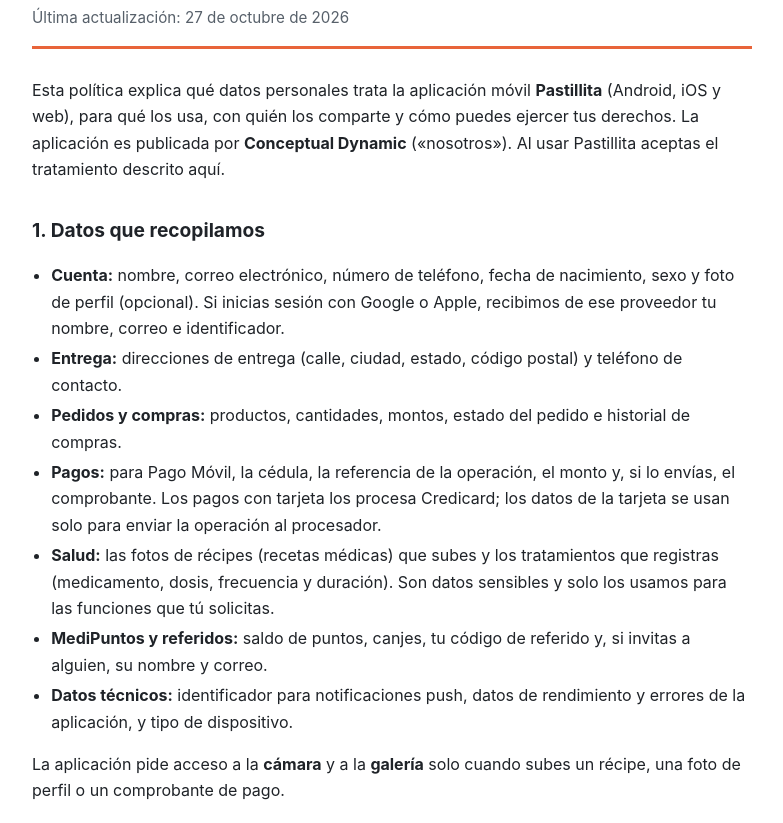
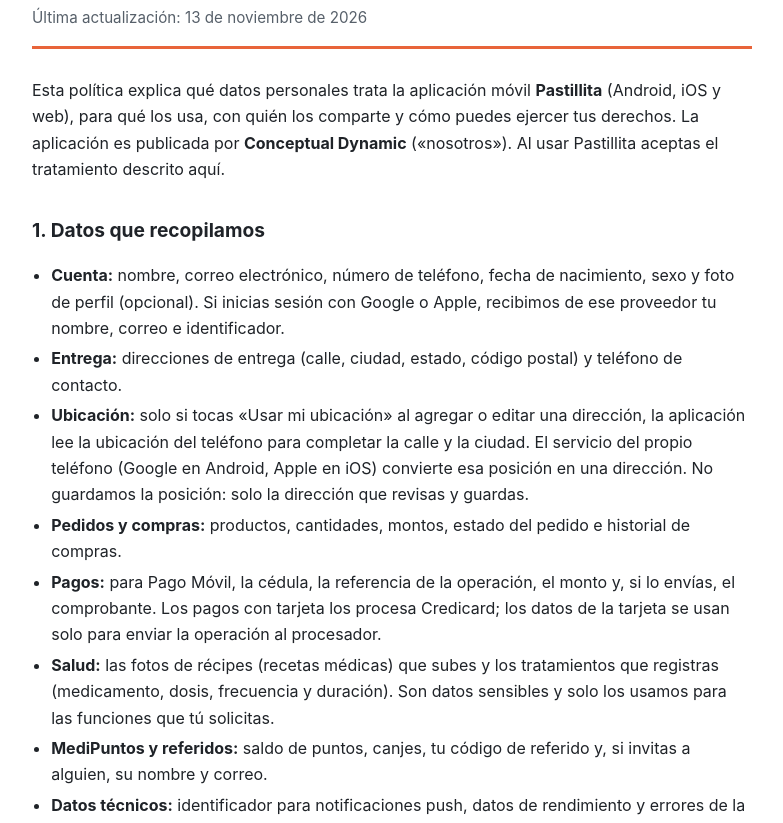
Before and after one commit to ConceptualDynamic/pastillita-legal, a plain HTML site: page politica-de-privacidad/index.html in a window 1280 px wide. Shown: the part 79-902 px from the top of the page, without its empty margins (248-1031 px from the left). Drawn offline with Linux system fonts and the light colour scheme.

Commit message:
docs: declare location use in the privacy policy

```diff
--- a/politica-de-privacidad/index.html
+++ b/politica-de-privacidad/index.html
@@ -25,7 +25,7 @@
 <main>
 <header>
   <h1>Política de privacidad de Pastillita</h1>
-  <p class="meta">Última actualización: 27 de octubre de 2026</p>
+  <p class="meta">Última actualización: 13 de noviembre de 2026</p>
 </header>
 
 <p>Esta política explica qué datos personales trata la aplicación móvil <strong>Pastillita</strong> (Android, iOS y web), para qué los usa, con quién los comparte y cómo puedes ejercer tus derechos. La aplicación es publicada por <strong>Conceptual Dynamic</strong> («nosotros»). Al usar Pastillita aceptas el tratamiento descrito aquí.</p>
@@ -34,13 +34,14 @@
 <ul>
   <li><strong>Cuenta:</strong> nombre, correo electrónico, número de teléfono, fecha de nacimiento, sexo y foto de perfil (opcional). Si inicias sesión con Google o Apple, recibimos de ese proveedor tu nombre, correo e identificador.</li>
   <li><strong>Entrega:</strong> direcciones de entrega (calle, ciudad, estado, código postal) y teléfono de contacto.</li>
+  <li><strong>Ubicación:</strong> solo si tocas «Usar mi ubicación» al agregar o editar una dirección, la aplicación lee la ubicación del teléfono para completar la calle y la ciudad. El servicio del propio teléfono (Google en Android, Apple en iOS) convierte esa posición en una dirección. No guardamos la posición: solo la dirección que revisas y guardas.</li>
   <li><strong>Pedidos y compras:</strong> productos, cantidades, montos, estado del pedido e historial de compras.</li>
   <li><strong>Pagos:</strong> para Pago Móvil, la cédula, la referencia de la operación, el monto y, si lo envías, el comprobante. Los pagos con tarjeta los procesa Credicard; los datos de la tarjeta se usan solo para enviar la operación al procesador.</li>
   <li><strong>Salud:</strong> las fotos de récipes (recetas médicas) que subes y los tratamientos que registras (medicamento, dosis, frecuencia y duración). Son datos sensibles y solo los usamos para las funciones que tú solicitas.</li>
   <li><strong>MediPuntos y referidos:</strong> saldo de puntos, canjes, tu código de referido y, si invitas a alguien, su nombre y correo.</li>
   <li><strong>Datos técnicos:</strong> identificador para notificaciones push, datos de rendimiento y errores de la aplicación, y tipo de dispositivo.</li>
 </ul>
-<p>La aplicación pide acceso a la <strong>cámara</strong> y a la <strong>galería</strong> solo cuando subes un récipe, una foto de perfil o un comprobante de pago.</p>
+<p>La aplicación pide acceso a la <strong>cámara</strong> y a la <strong>galería</strong> solo cuando subes un récipe, una foto de perfil o un comprobante de pago, y a la <strong>ubicación</strong> solo cuando tocas «Usar mi ubicación». Puedes negar cualquiera de estos permisos y escribir los datos a mano.</p>
 
 <h2>2. Para qué usamos tus datos</h2>
 <ul>
@@ -58,7 +59,7 @@
 <p>Solo con los proveedores que necesitamos para prestar el servicio, y únicamente con los datos necesarios para cada función:</p>
 <ul>
   <li><strong>Google (Firebase y Google Cloud):</strong> autenticación, base de datos, almacenamiento de archivos, funciones del servidor, notificaciones y métricas de rendimiento.</li>
-  <li><strong>Google y Apple:</strong> si eliges iniciar sesión con sus cuentas.</li>
+  <li><strong>Google y Apple:</strong> si eliges iniciar sesión con sus cuentas y, si usas «Usar mi ubicación», para convertir la posición del teléfono en una dirección.</li>
   <li><strong>OpenAI:</strong> procesa la imagen del récipe para identificar los medicamentos.</li>
   <li><strong>Credicard y Banco del Tesoro:</strong> procesan los pagos con tarjeta y Pago Móvil.</li>
   <li><strong>Odoo:</strong> sistema de gestión donde se registran productos, pedidos, clientes y facturación.</li>
```
